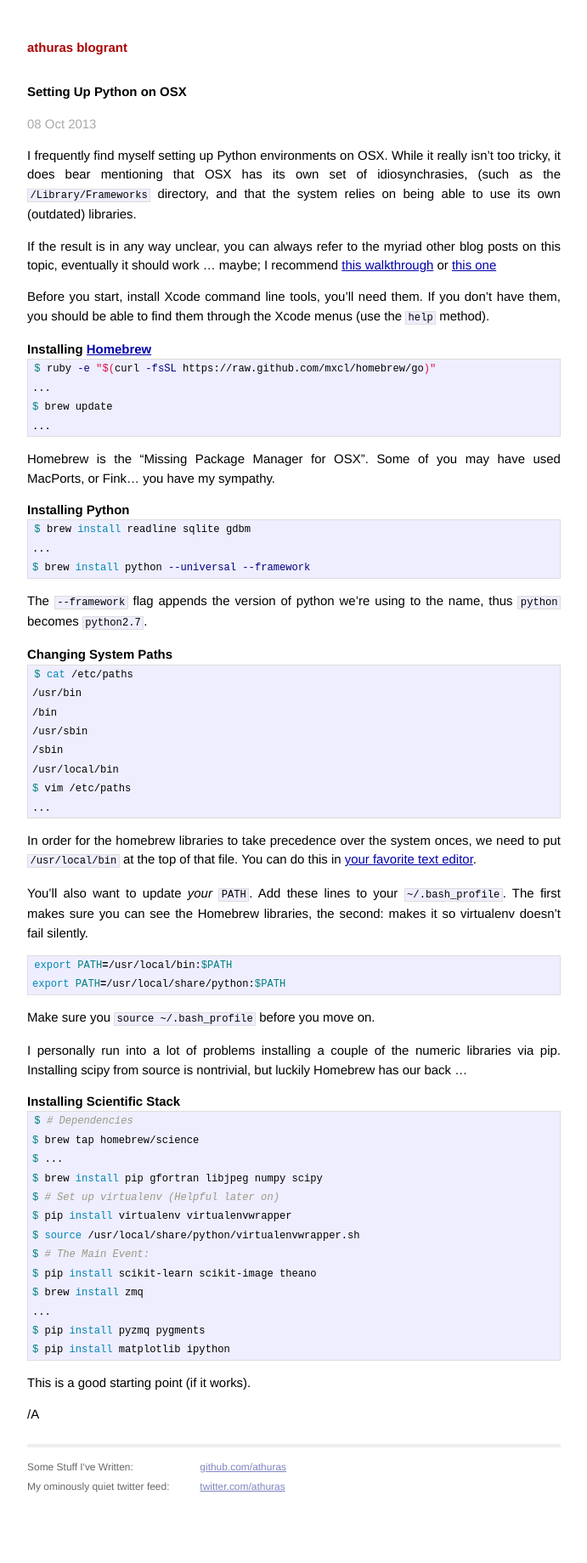
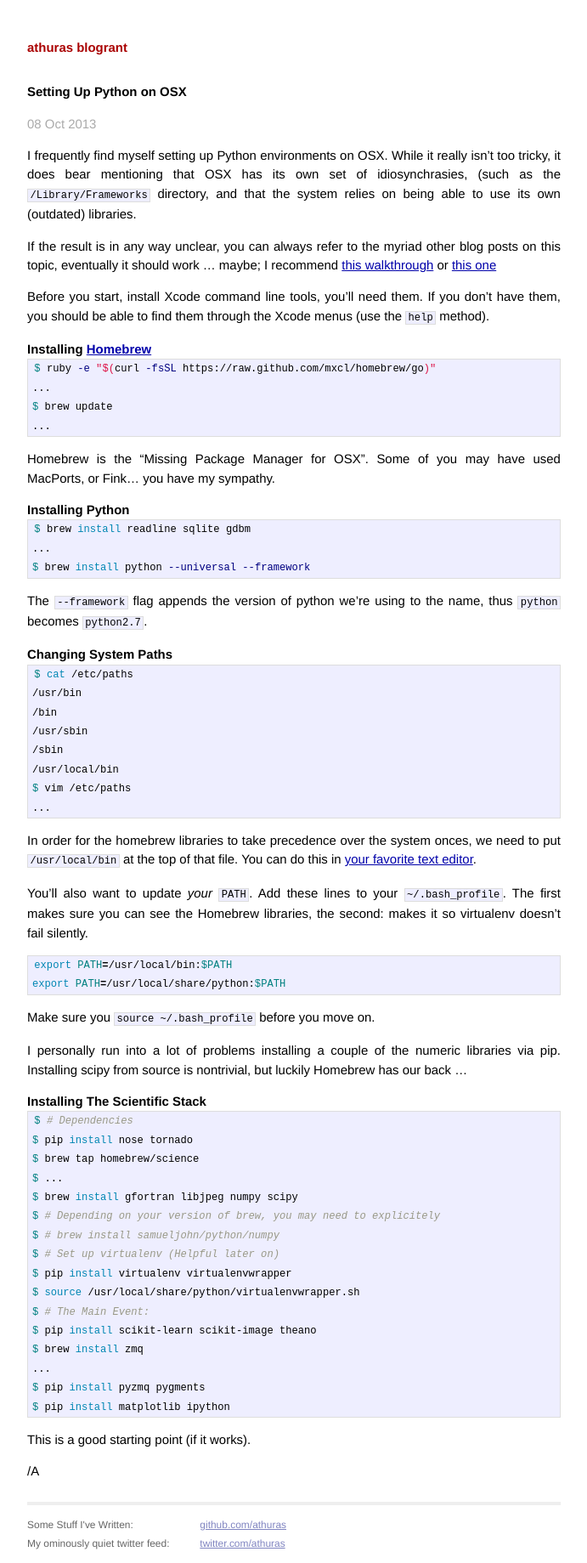
Before and after one commit to athuras/athuras.github.com, a Jekyll site: the page built from _posts/2013-10-08-Setting-Up-Python-on-OSX.markdown, in a window 1280 px wide. Shown: the whole page at 85% size, without its empty margins (294-985 px from the left). Built offline with Jekyll 4.4.1, drawn with Linux system fonts in a browser that asks for light colours; Markdown is read by kramdown in place of the engine named in the settings; before the commit the page ends 1772 px from its top, so only the background shows below that.

Commit message:
updated scientific stack instructions

```diff
--- a/_posts/2013-10-08-Setting-Up-Python-on-OSX.markdown
+++ b/_posts/2013-10-08-Setting-Up-Python-on-OSX.markdown
@@ -54,12 +54,15 @@
 
 I personally run into a lot of problems installing a couple of the numeric libraries via pip. Installing scipy from source is nontrivial, but luckily Homebrew has our back ...
 
-## Installing Scientific Stack
+## Installing The Scientific Stack
 {% highlight bash %}
 $ # Dependencies
+$ pip install nose tornado
 $ brew tap homebrew/science
 $ ...
-$ brew install pip gfortran libjpeg numpy scipy
+$ brew install gfortran libjpeg numpy scipy
+$ # Depending on your version of brew, you may need to explicitely
+$ # brew install samueljohn/python/numpy
 $ # Set up virtualenv (Helpful later on)
 $ pip install virtualenv virtualenvwrapper
 $ source /usr/local/share/python/virtualenvwrapper.sh
```
